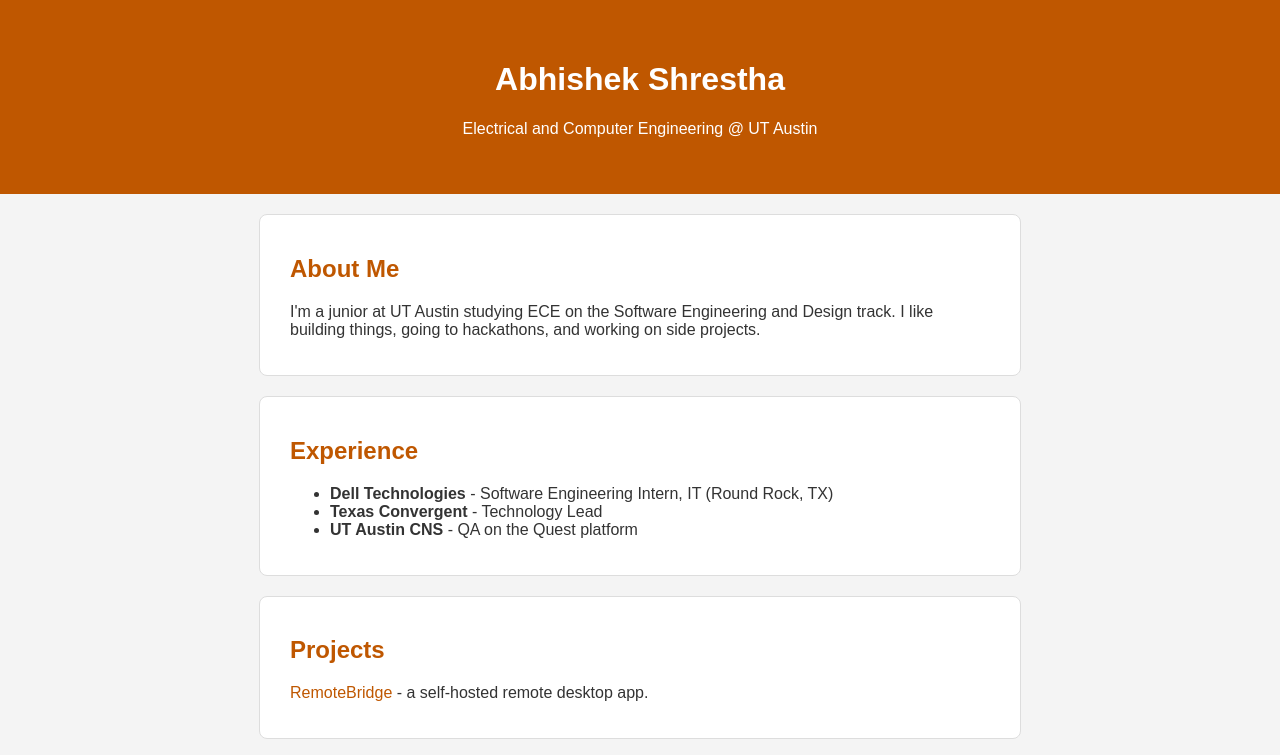
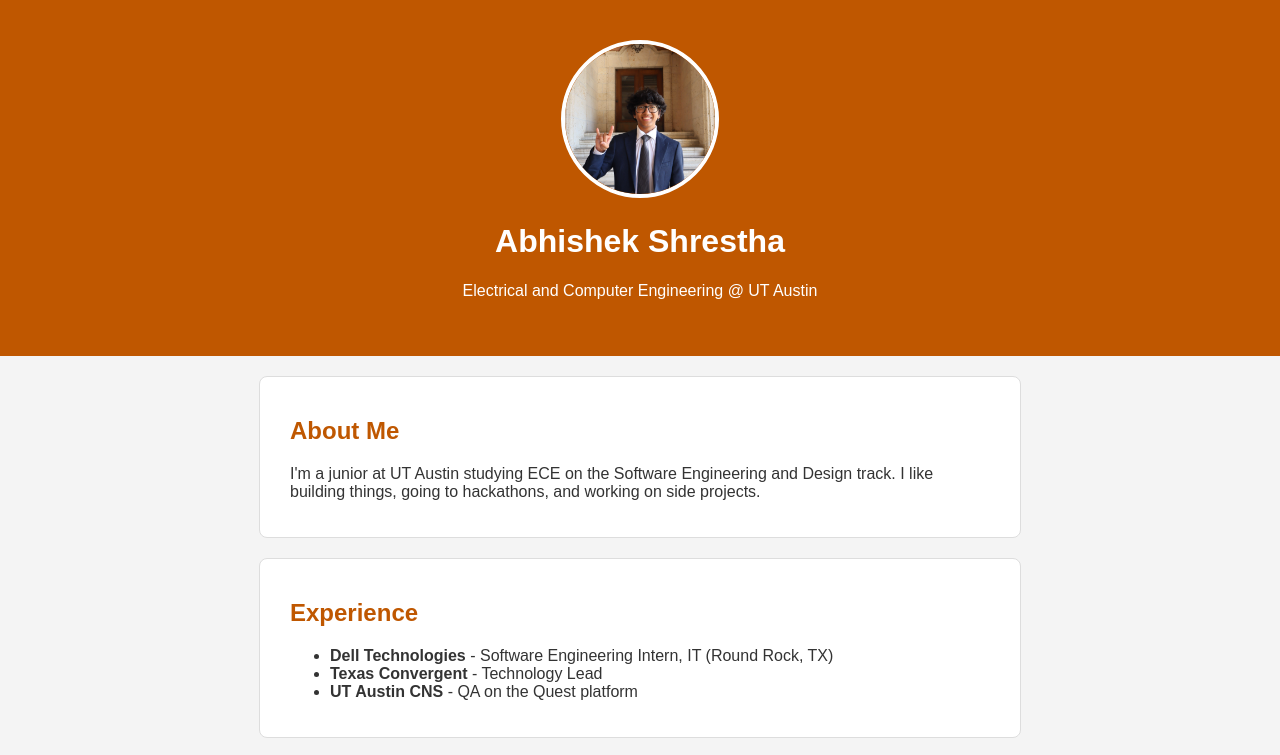
Before and after one commit to AbhishekS-06/ece461l-portfolio, a plain HTML site: page index.html in a window 1280 px wide. Shown: the top 755 px of the page. Drawn offline with Linux system fonts and the light colour scheme.

Commit message:
Add profile picture

```diff
--- a/index.html
+++ b/index.html
@@ -9,6 +9,7 @@
 </head>
 <body>
   <div id="header">
+    <img id="profile-pic" src="images/headshot.jpg" alt="Photo of Abhishek">
     <h1>Abhishek Shrestha</h1>
     <p>Electrical and Computer Engineering @ UT Austin</p>
   </div>
--- a/stylesheet.css
+++ b/stylesheet.css
@@ -10,6 +10,14 @@ body {
   color: white;
   text-align: center;
   padding: 40px 20px;
+}
+
+#profile-pic {
+  width: 150px;
+  height: 150px;
+  border-radius: 50%;
+  border: 4px solid white;
+  object-fit: cover;
 }
 
 .section {
```
Also changed, not shown: images/headshot.jpg (added).
